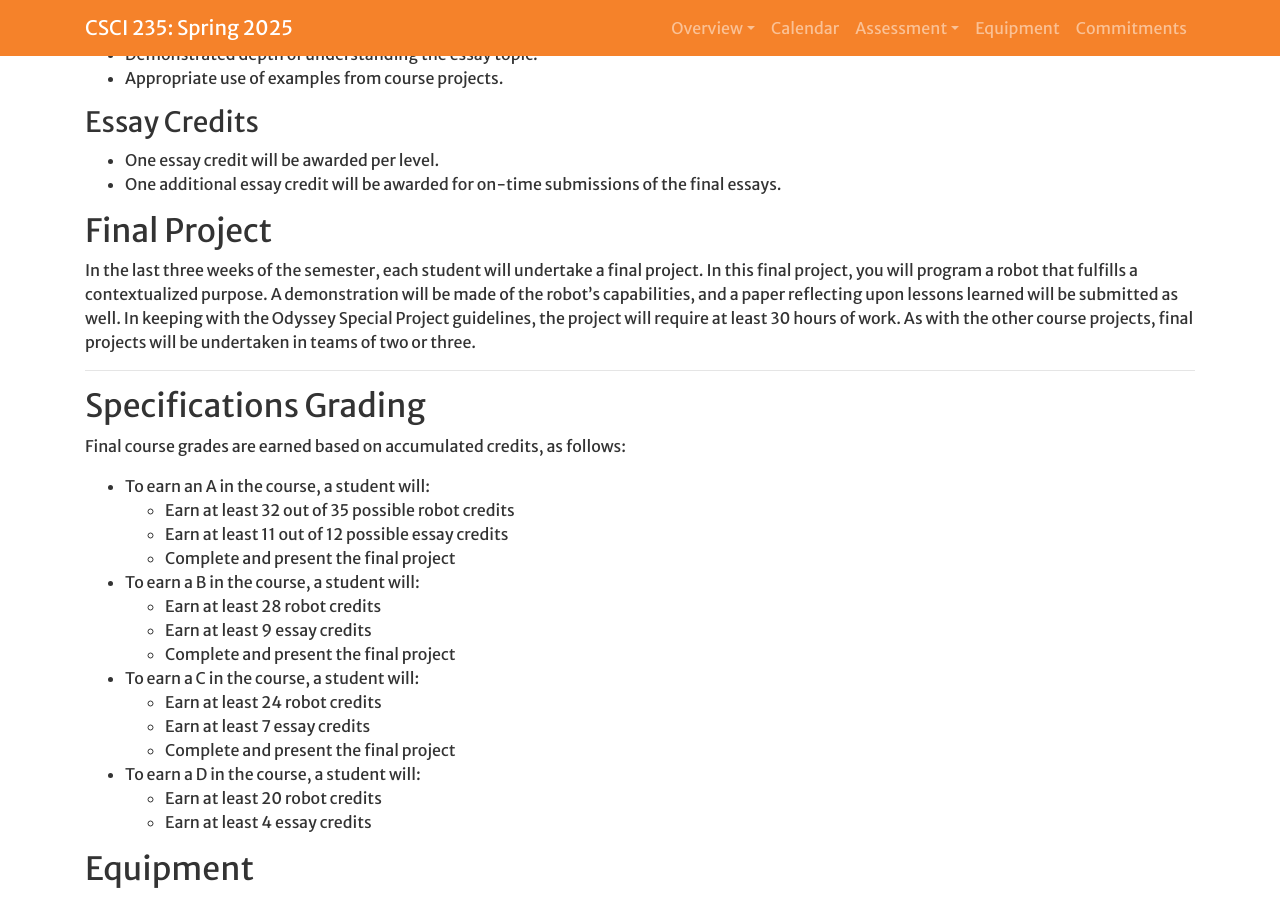
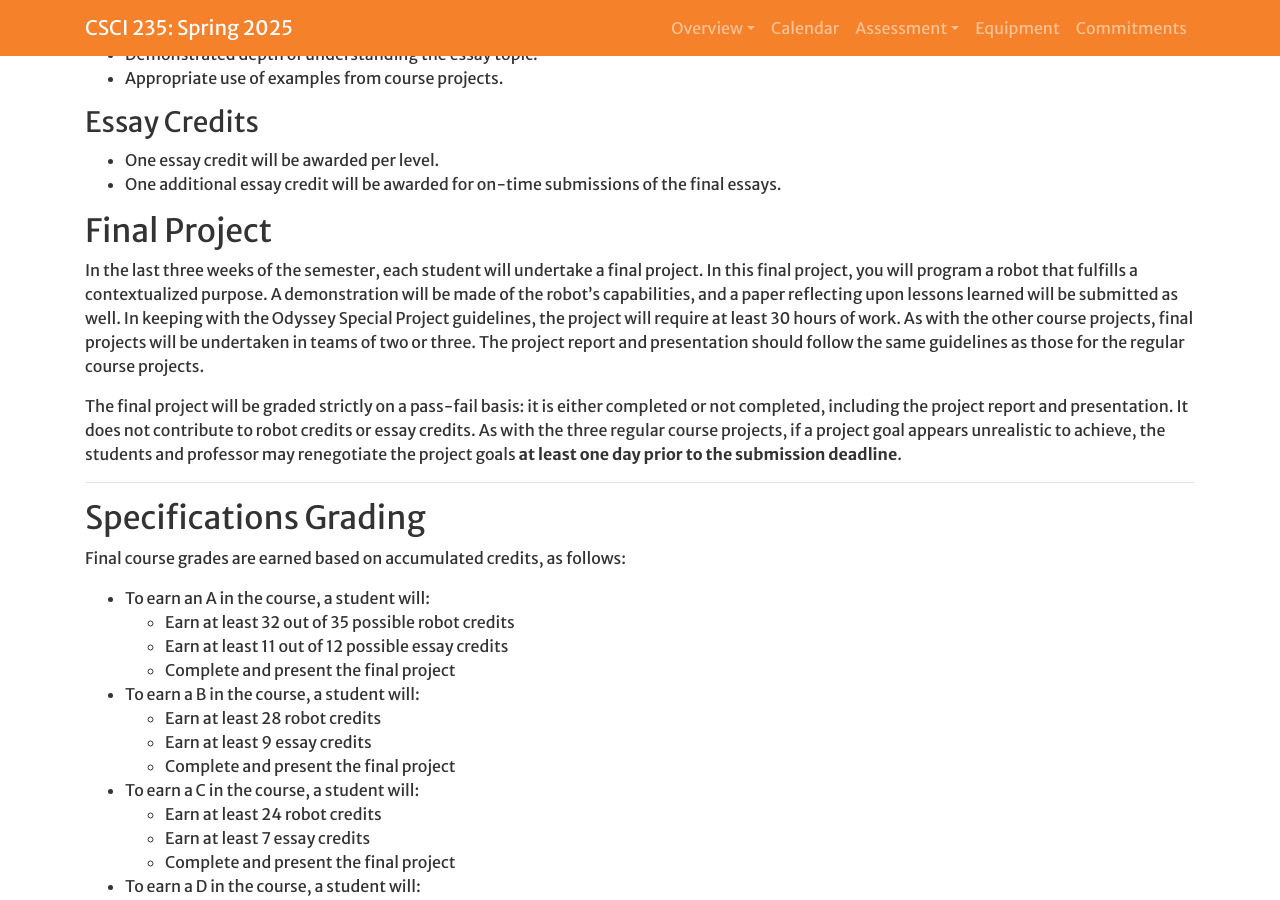
Before and after one commit to Hendrix-CS/csci235, a Jekyll site: the page built from index.md, in a window 1280 px wide and 900 px high, scrolled down 5506 px. Built offline with Jekyll 4.4.1, drawn with Linux system fonts in a browser that asks for light colours; a script that is not in the unit is left out; our own code applies the rules of GitHub Pages for plain Markdown files; some of the changed text lies outside the part shown.

Commit message:
Clarified final project details

```diff
--- a/index.md
+++ b/index.md
@@ -165,7 +165,7 @@ The presentation should include the following:
 
 ### Project Credits
 Robot credits for projects will be awarded as follows:
-* For each project:
+* For each project (not including the final project), you may earn up to 5 robot credits:
     * Achievement of project goals
       * Achieving all agreed-upon project goals: 2 robot credits
         * **Note**: If, as the project develops, a project goal appears unrealistic to achieve, the students
@@ -212,7 +212,14 @@ purpose. A demonstration will be made of the robot's capabilities, and a paper
 reflecting upon lessons learned will be submitted as well. In keeping with the Odyssey
 Special Project guidelines, the project will require at least 30 hours of work. As with
 the other course projects, final projects will be undertaken in teams of two or three.
+The project report and presentation should follow the same guidelines as those for the
+regular course projects.
 
+The final project will be graded strictly on a pass-fail basis: it is either completed
+or not completed, including the project report and presentation. It does not contribute
+to robot credits or essay credits. As with the three regular course projects, if a
+project goal appears unrealistic to achieve, the students and professor may renegotiate
+the project goals **at least one day prior to the submission deadline**.
 <hr>
 
 ## <a name="grading">Specifications Grading</a>
```
